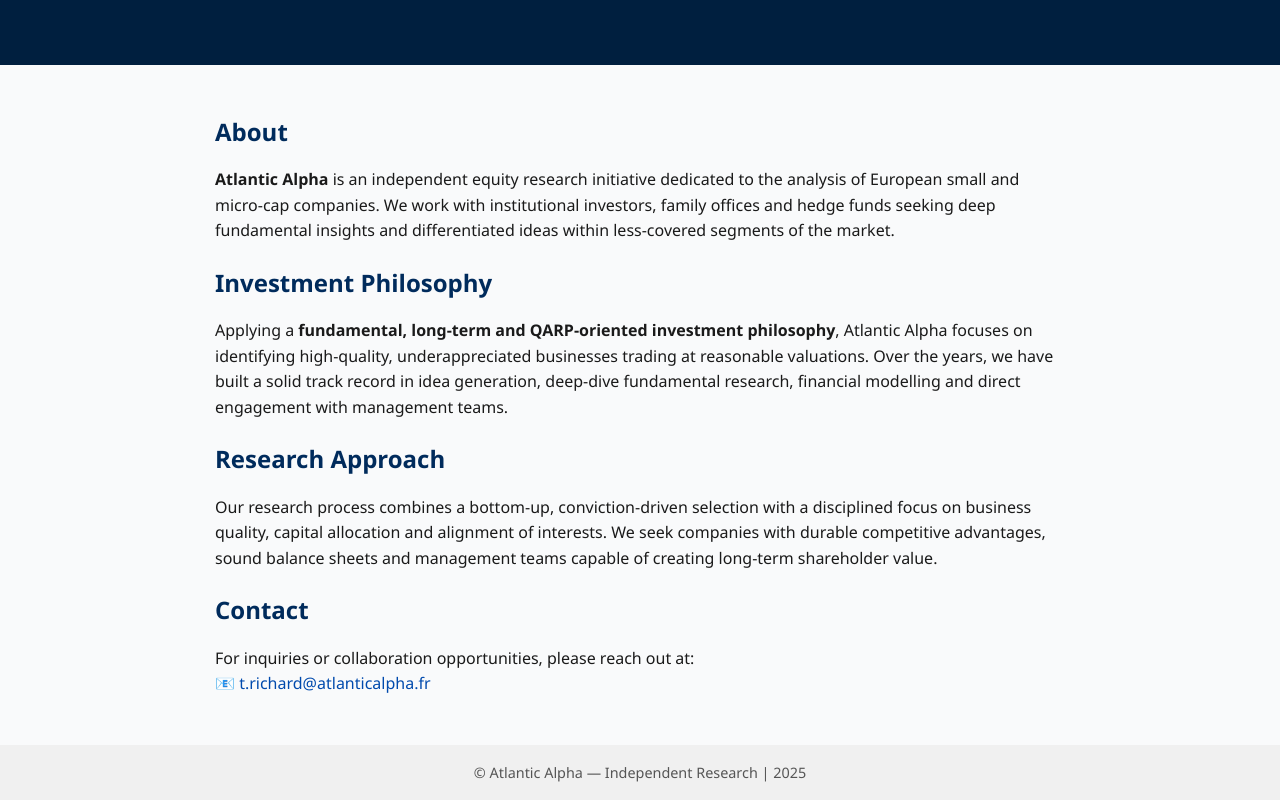
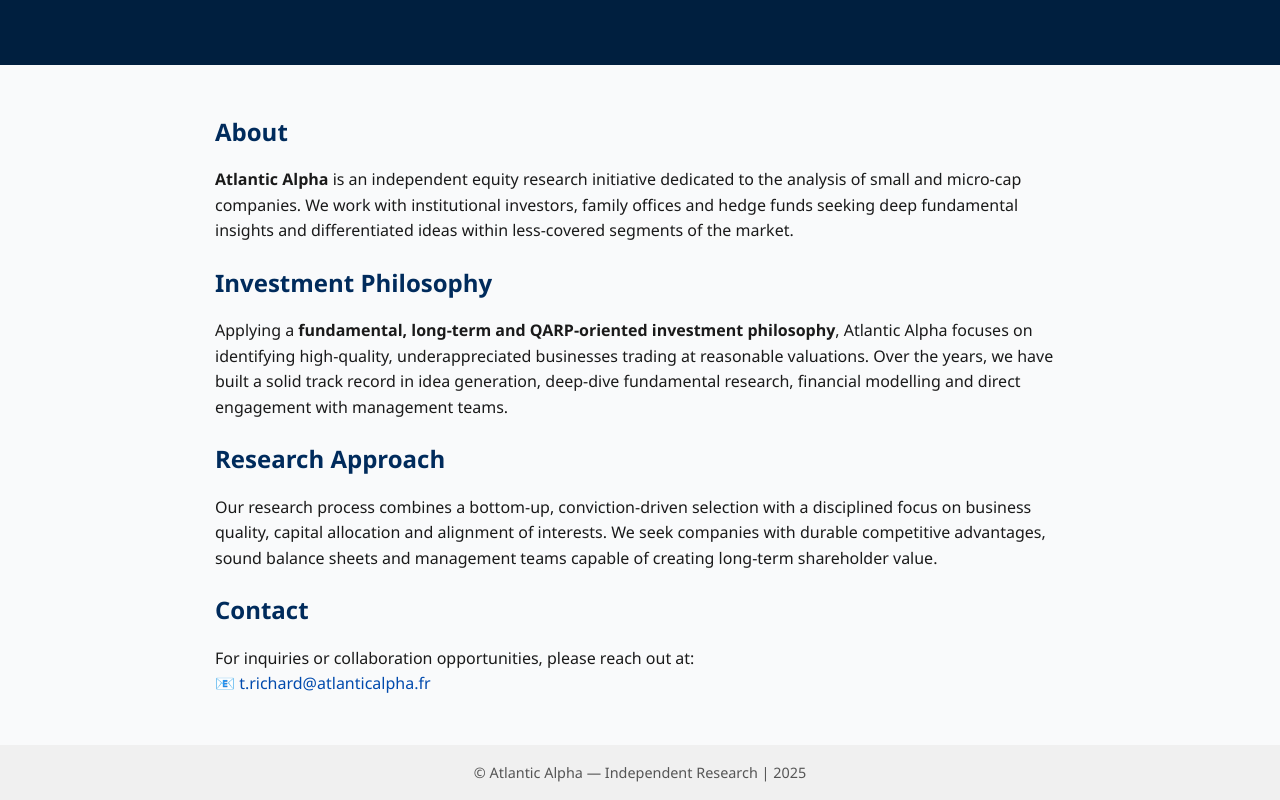
Before and after one commit to atlanticalpha/atlanticalpha.github.io, a plain HTML site: page index.html in a window 1280 px wide. Shown: the part 143-943 px from the top of the page. Drawn offline with Linux system fonts and the light colour scheme.

Commit message:
Update index.html

```diff
--- a/index.html
+++ b/index.html
@@ -77,7 +77,7 @@
 
   <section>
     <h2>About</h2>
-    <p><strong>Atlantic Alpha</strong> is an independent equity research initiative dedicated to the analysis of European small and micro-cap companies. We work with institutional investors, family offices and hedge funds seeking deep fundamental insights and differentiated ideas within less-covered segments of the market.</p>
+    <p><strong>Atlantic Alpha</strong> is an independent equity research initiative dedicated to the analysis of small and micro-cap companies. We work with institutional investors, family offices and hedge funds seeking deep fundamental insights and differentiated ideas within less-covered segments of the market.</p>
 
     <h2>Investment Philosophy</h2>
     <p>Applying a <strong>fundamental, long-term and QARP-oriented investment philosophy</strong>, Atlantic Alpha focuses on identifying high-quality, underappreciated businesses trading at reasonable valuations. Over the years, we have built a solid track record in idea generation, deep-dive fundamental research, financial modelling and direct engagement with management teams.</p>
```
